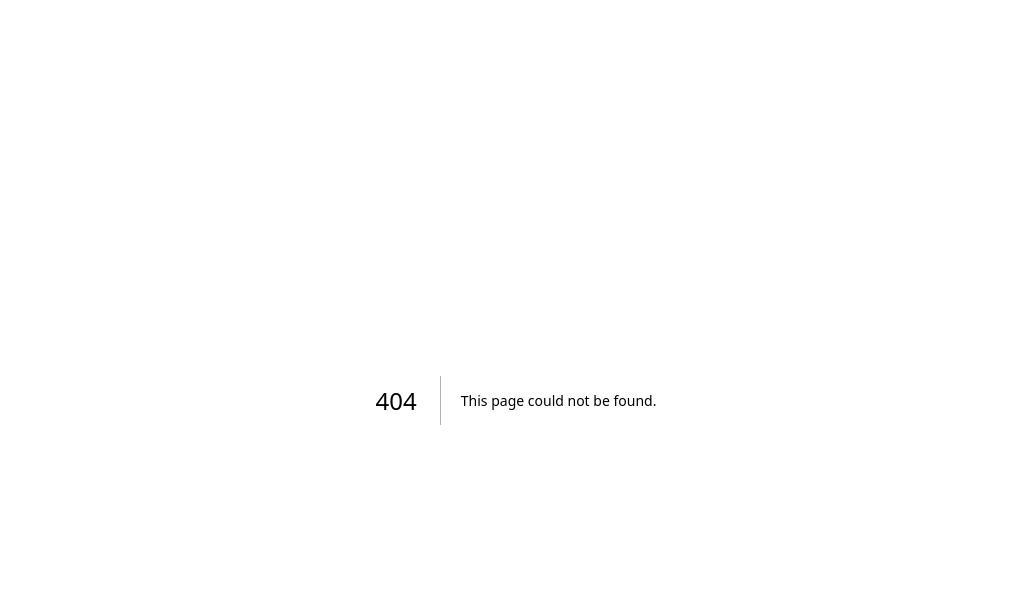
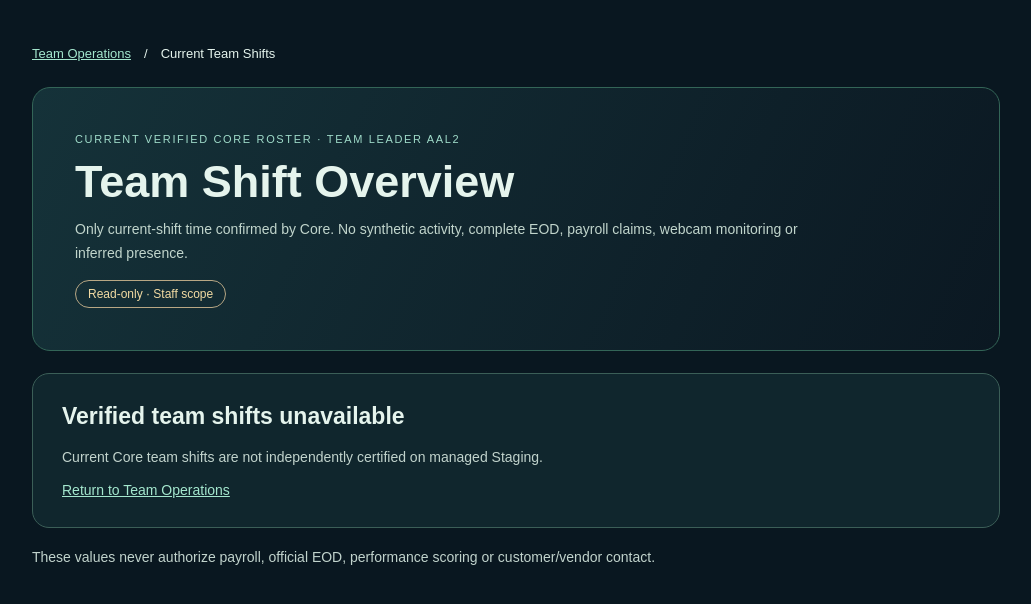
Before and after one commit to quickfurno-maker/quickfurno-marketplace, a Next.js app in the folder apps/vox-web/: page /team/shifts in a window 1280 px wide. Before the commit this address had no page. Shown: the top 604 px of the page, without its empty margins (124-1155 px from the left). Built offline with nearby package versions, Linux system fonts and the light colour scheme.

Commit message:
feat(vox): display verified bounded Team Leader shift overview

```diff
--- /dev/null
+++ b/apps/vox-web/app/team/shifts/page.tsx
@@ -0,0 +1,55 @@
+import Link from "next/link";
+import {fetchVerifiedTeamShifts} from "../../../lib/teamShifts";
+import {StaffSignInLink} from "../../components/StaffSignInLink";
+import "../workflow.css";
+export const dynamic="force-dynamic";
+const duration=(ms:number)=>{const n=Math.floor(ms/60000);
+ return Math.floor(n/60)+"h "+String(n%60).padStart(2,"0")+"m";};
+export default async function TeamShiftReports(){
+ const r=await fetchVerifiedTeamShifts();
+ return <main className="voxFlow">
+  <nav className="voxFlowNav"><Link href="/team">Team Operations</Link>
+   <span aria-hidden="true">/</span><span>Current Team Shifts</span></nav>
+  <header className="voxFlowHero">
+   <span className="voxFlowEyebrow">Current verified Core roster · Team Leader AAL2</span>
+   <h1>Team Shift Overview</h1>
+   <p>Only current-shift time confirmed by Core. No synthetic activity, complete EOD,
+    payroll claims, webcam monitoring or inferred presence.</p>
+   <span className="voxFlowStatus">Read-only · Staff scope</span>
+  </header>
+  {!r.ok?<section className="voxFlowCard" role="status">
+    <h2>Verified team shifts unavailable</h2>
+    <p className="voxFlowMuted">{r.status===401?"Verified Staff MFA required.":
+     r.status===403?"Current Team Leader authorization denied.":
+     "Current Core team shifts are not independently certified on managed Staging."}</p>
+    <StaffSignInLink status={r.status} returnTo="/team/shifts"/>
+    <Link href="/team">Return to Team Operations</Link>
+   </section>:<>
+    <section className="voxFlowCard" aria-labelledby="team-shift-summary">
+     <h2 id="team-shift-summary">Current verified roster</h2>
+     <p className="voxFlowMuted">{r.staffCount} verified Staff references in this bounded
+      team window. This is neither a historical attendance total nor proof of online presence.</p>
+     <ul className="voxFlowList">
+      <li className="voxFlowRow"><strong>Elapsed attendance</strong><span>{duration(r.totals.attendanceMs)}</span></li>
+      <li className="voxFlowRow"><strong>Break time</strong><span>{duration(r.totals.breakMs)}</span></li>
+      <li className="voxFlowRow"><strong>Task time</strong><span>{duration(r.totals.taskMs)}</span></li>
+      <li className="voxFlowRow"><strong>Unattributed current-shift time</strong><span>{duration(r.totals.unattributedMs)}</span></li>
+     </ul>
+     <p className="voxFlowMuted">As observed by Core at
+      <time dateTime={r.asOf}> {r.asOf.slice(0,19)} UTC</time>.</p>
+    </section>
+    <section className="voxFlowCard" aria-labelledby="team-shift-staff">
+     <h2 id="team-shift-staff">Current Staff references</h2>
+     {r.staff.length===0?<p role="status">No verified Staff in this current window.</p>:
+      <ul className="voxFlowList">{r.staff.map(item=>
+       <li className="voxFlowRow" key={item.staffRef}>
+        <div><strong>{item.staffRef}</strong><p>{item.status.replaceAll("_"," ")}</p></div>
+        <div><p>Attendance: {duration(item.attendanceMs)}</p>
+         <p>Tasks: {duration(item.taskMs)} · Breaks: {duration(item.breakMs)}</p></div>
+       </li>)}</ul>}
+    </section>
+   </>}
+  <p className="voxFlowMuted">These values never authorize payroll, official EOD,
+   performance scoring or customer/vendor contact.</p>
+ </main>;
+}
```
